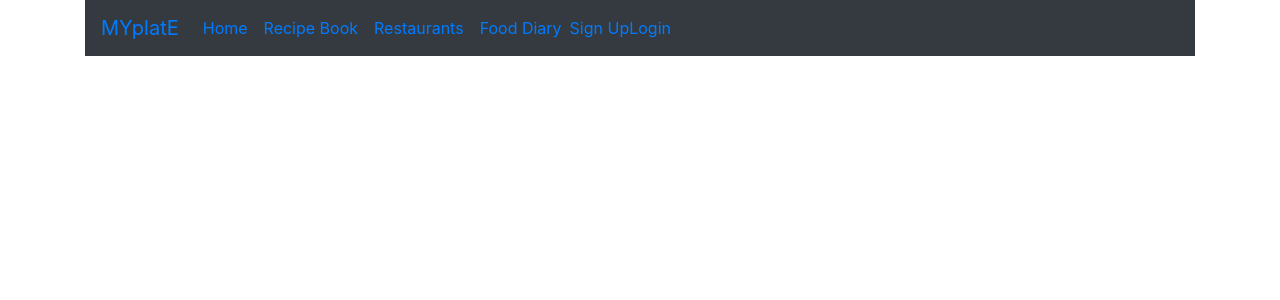
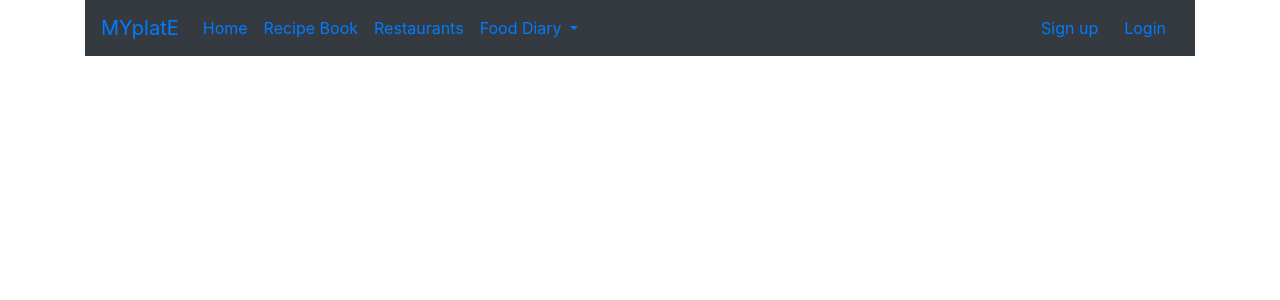
Before and after one commit to michael-lin01/Softdev-P01, a Flask app: page / in a window 1280 px wide. Shown: the top 300 px of the page. Run offline with Flask 2, Linux system fonts and the light colour scheme; some libraries are stand-ins or nearby versions.

Commit message:
add some css and dropdown

```diff
--- a/app/templates/base.html
+++ b/app/templates/base.html
@@ -4,6 +4,8 @@
 
         <link rel="stylesheet" href="https://stackpath.bootstrapcdn.com/bootstrap/4.3.1/css/bootstrap.min.css"
             integrity="sha384-ggOyR0iXCbMQv3Xipma34MD+dH/1fQ784/j6cY/iJTQUOhcWr7x9JvoRxT2MZw1T" crossorigin="anonymous">
+        <link rel="stylesheet" type="text/css" href="css/style.css">
+
         <script src="https://code.jquery.com/jquery-3.3.1.slim.min.js"
             integrity="sha384-q8i/X+965DzO0rT7abK41JStQIAqVgRVzpbzo5smXKp4YfRvH+8abtTE1Pi6jizo"
             crossorigin="anonymous"></script>
@@ -13,6 +15,7 @@
         <script src="https://stackpath.bootstrapcdn.com/bootstrap/4.3.1/js/bootstrap.min.js"
             integrity="sha384-JjSmVgyd0p3pXB1rRibZUAYoIIy6OrQ6VrjIEaFf/nJGzIxFDsf4x0xIM+B07jRM"
             crossorigin="anonymous"></script>
+        </style>
         <title></title>
     </head>
     <body>
@@ -31,14 +34,20 @@
                     <li class="nav-item">
                         <a class="nav-link" href="#">Restaurants</a>
                     </li>
-                    <li class="nav-item">
-                        <a class="nav-link" href="#">Food Diary</a>
+                        <li class="nav-item dropdown">
+                            <a class="nav-link dropdown-toggle" href="#" id="navbardrop" data-toggle="dropdown">
+                                Food Diary
+                            </a>
+                            <div class="dropdown-menu">
+                                <a class="dropdown-item" href="#">My Food Diary</a>
+                                <a class="dropdown-item" href="#">Nutrition Data</a>
+                            </div>
                         </li>
                 </ul>
-                <ul class="nav navbar-nav navbar-right">
-                    <li><a href="#"><span class="glyphicon glyphicon-user"></span> Sign Up</a></li>
-                    <li><a href="#"><span class="glyphicon glyphicon-log-in"></span> Login</a></li>
-                </ul>
+                <div class="nav navbar-nav ml-auto">
+                    <li><a href="#"> <button class="btn btn-link">Sign up</button></a></li>
+                    <li><a href="#"> <button class="btn btn-link">Login</button></a></li>
+                </div>
             </nav>
         </div>
     </body>
```
Also changed, not shown: app/templates/css/style.css (+9 -0 lines), 2 other files. Lines whose indentation alone changed are shown as unchanged.
